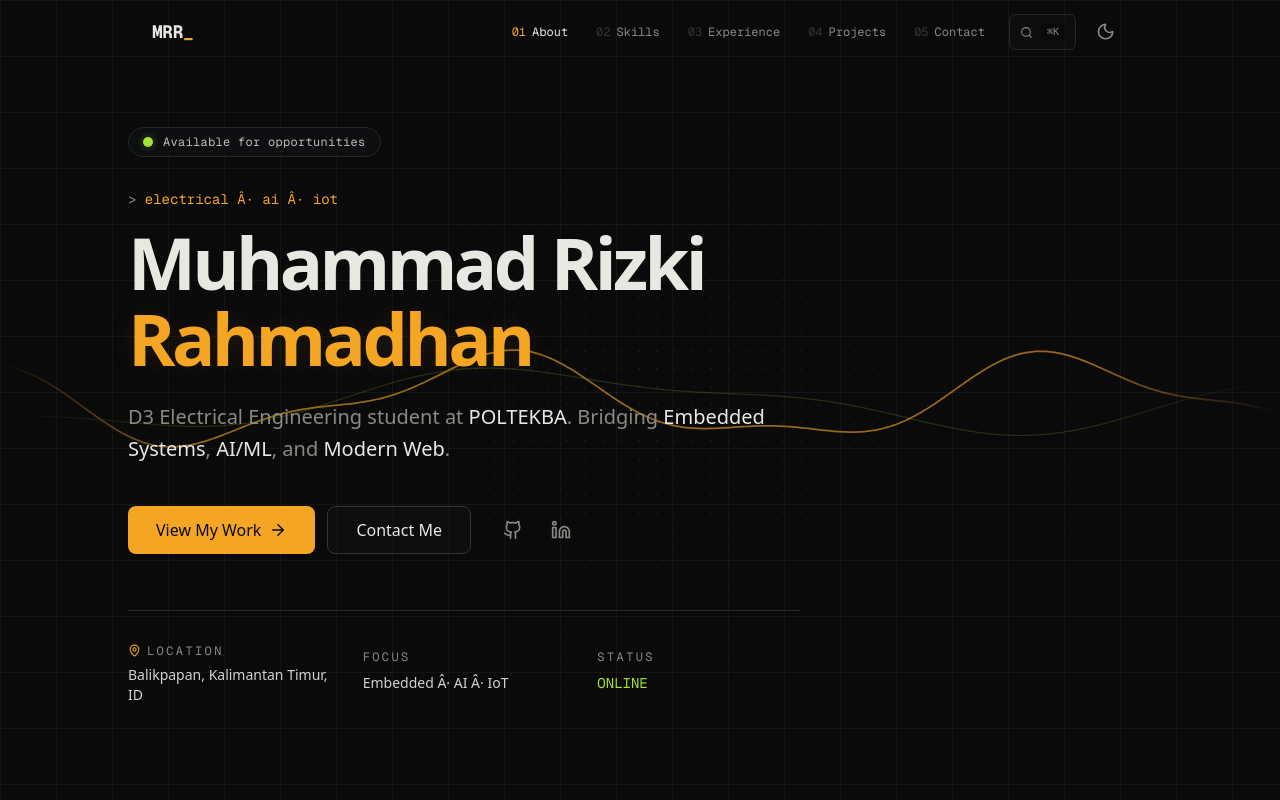
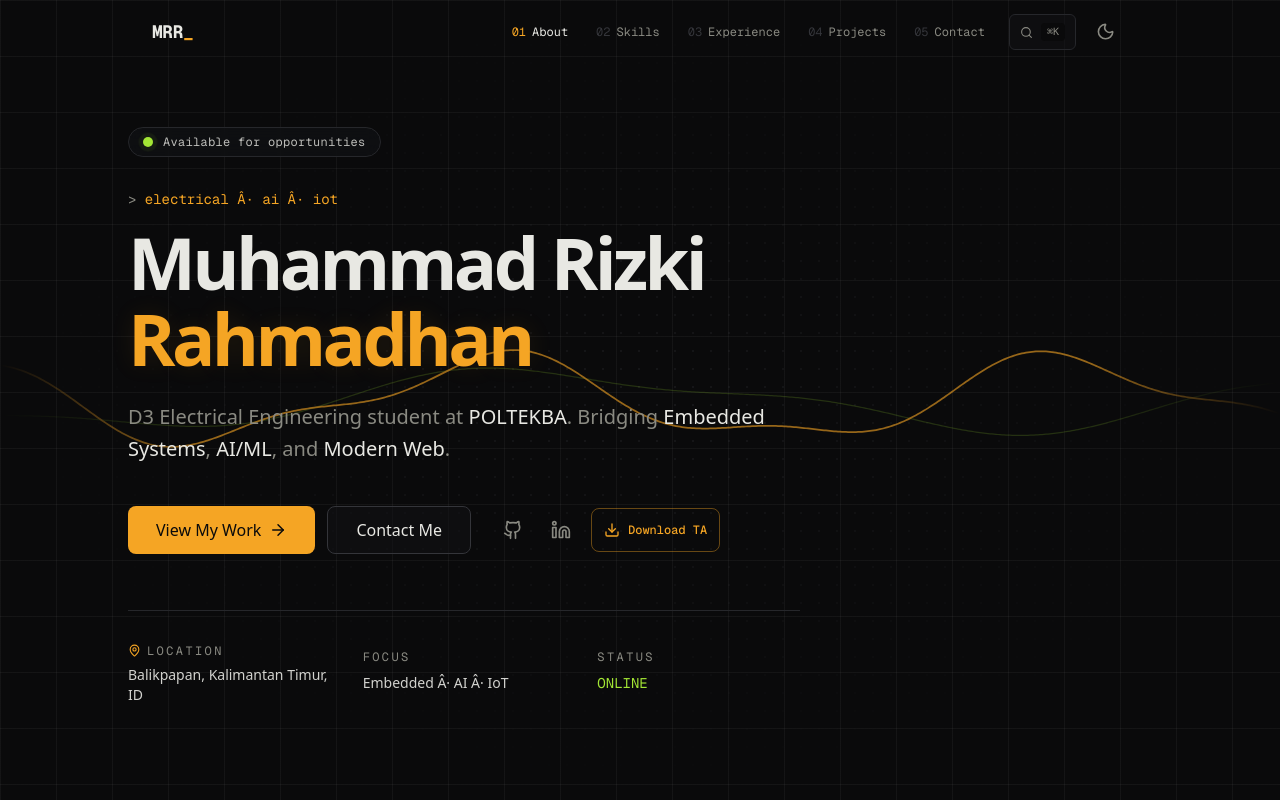
Before and after one commit to rizchan4321/profile, a Next.js app: page / in a window 1280 px wide. Shown: the top 800 px of the page. Built offline with nearby package versions, Linux system fonts and the light colour scheme.

Commit message:
ui: add hero installer download button

```diff
--- a/src/components/hero.tsx
+++ b/src/components/hero.tsx
@@ -1,5 +1,5 @@
 import React from "react"
-import { ArrowRight, MapPin } from "lucide-react"
+import { ArrowRight, Download, MapPin } from "lucide-react"
 import { profile } from "@/lib/content"
 import { MonoLabel, StatusDot } from "@/components/ui-elements"
 import { GithubIcon, LinkedinIcon } from "@/components/icons"
@@ -87,6 +87,15 @@ export function Hero() {
             >
               <LinkedinIcon size={20} />
             </a>
+            <a
+              href="/downloads/PemantauanADHD-Setup-0.3.6.exe"
+              download
+              aria-label="Download installer Pemantauan ADHD Tugas Akhir versi 0.3.6"
+              className="ml-1 inline-flex h-11 items-center justify-center gap-2 rounded-lg border border-accent/40 bg-accent-soft px-3 font-mono text-xs font-medium text-accent-bright transition-colors hover:border-accent-bright hover:bg-accent-bright hover:text-[#0a0a0b]"
+            >
+              <Download size={16} />
+              Download TA
+            </a>
           </div>
         </div>
 
```
